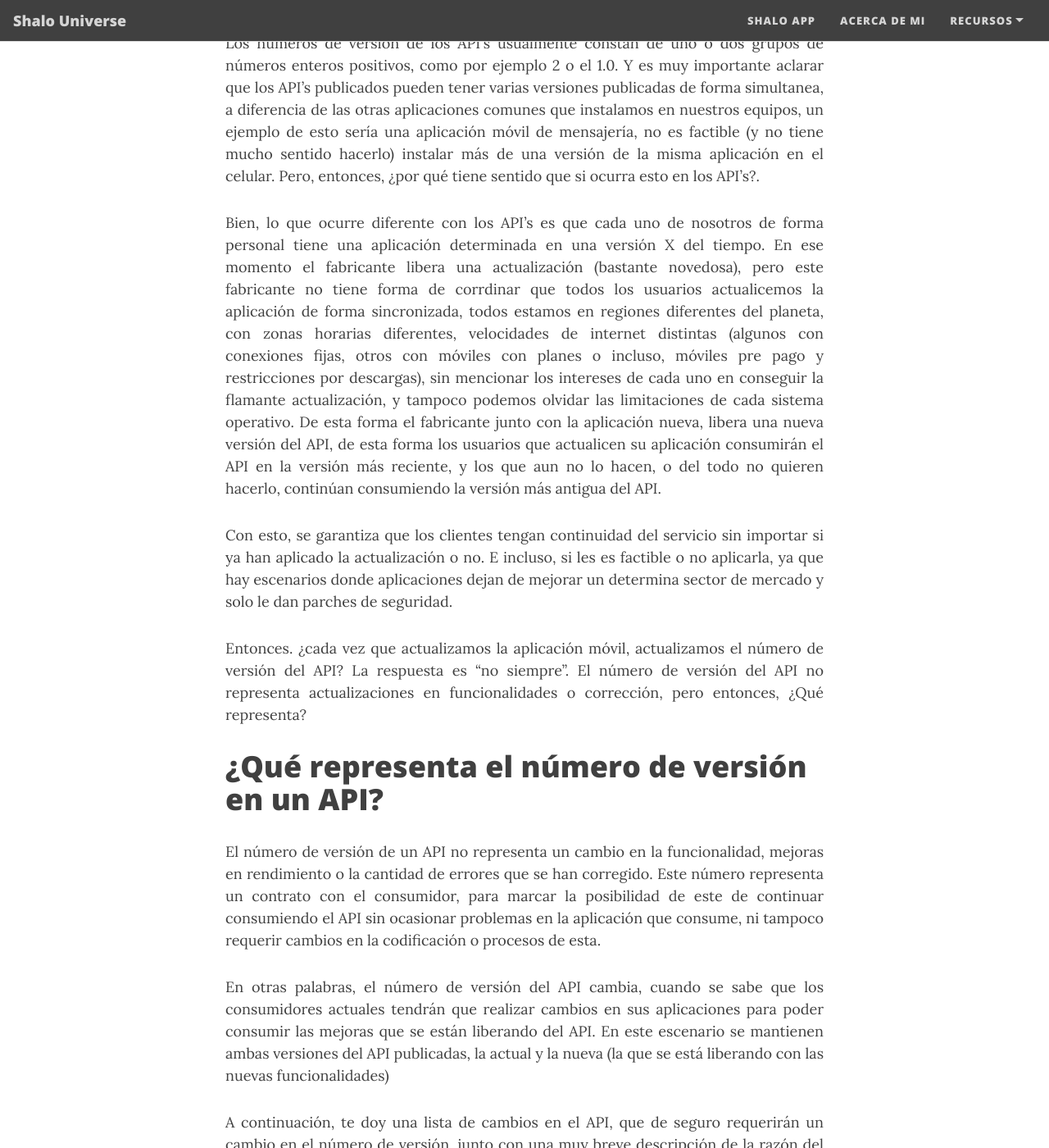
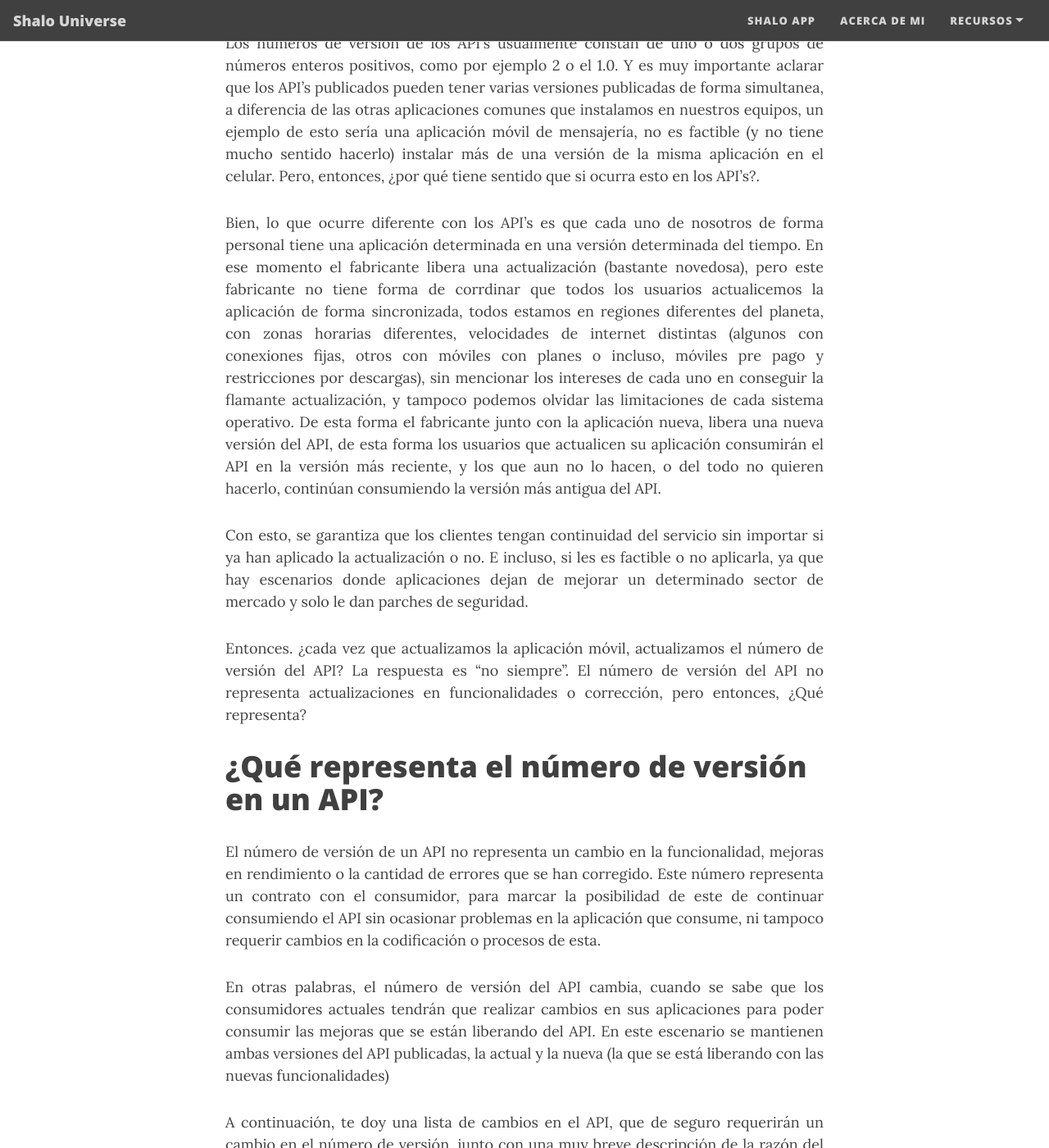
Before and after one commit to salomonvargas/blog, a Jekyll site: the page built from _posts/2021-03-16-api-versioning.md, in a window 1280 px wide and 1400 px high, scrolled down 2398 px. Shown: the whole window at 82% size. Built offline with Jekyll 4.4.1, drawn with Linux system fonts in a browser that asks for light colours; nearby versions of some CDN libraries; some of the changed text lies outside the part shown.

Commit message:
Mejoras adicionales y correcciones menores

```diff
--- a/_posts/2021-03-16-api-versioning.md
+++ b/_posts/2021-03-16-api-versioning.md
@@ -41,11 +41,11 @@
 </p>
 
 <p style='text-align: justify;'>
-Bien, lo que ocurre diferente con los API’s es que cada uno de nosotros de forma personal tiene una aplicación determinada en una versión X del tiempo. En ese momento el fabricante libera una actualización (bastante novedosa), pero este fabricante no tiene forma de corrdinar que todos los usuarios actualicemos la aplicación de forma sincronizada, todos estamos en regiones diferentes del planeta, con zonas horarias diferentes, velocidades de internet distintas (algunos con conexiones fijas, otros con móviles con planes o incluso, móviles pre pago y restricciones por descargas), sin mencionar los intereses de cada uno en conseguir la flamante actualización, y tampoco podemos olvidar las limitaciones de cada sistema operativo. De esta forma el fabricante junto con la aplicación nueva, libera una nueva versión del API, de esta forma los usuarios que actualicen su aplicación consumirán el API en la versión más reciente, y los que aun no lo hacen, o del todo no quieren hacerlo, continúan consumiendo la versión más antigua del API.
+Bien, lo que ocurre diferente con los API’s es que cada uno de nosotros de forma personal tiene una aplicación determinada en una versión determinada del tiempo. En ese momento el fabricante libera una actualización (bastante novedosa), pero este fabricante no tiene forma de corrdinar que todos los usuarios actualicemos la aplicación de forma sincronizada, todos estamos en regiones diferentes del planeta, con zonas horarias diferentes, velocidades de internet distintas (algunos con conexiones fijas, otros con móviles con planes o incluso, móviles pre pago y restricciones por descargas), sin mencionar los intereses de cada uno en conseguir la flamante actualización, y tampoco podemos olvidar las limitaciones de cada sistema operativo. De esta forma el fabricante junto con la aplicación nueva, libera una nueva versión del API, de esta forma los usuarios que actualicen su aplicación consumirán el API en la versión más reciente, y los que aun no lo hacen, o del todo no quieren hacerlo, continúan consumiendo la versión más antigua del API.
 </p>
 
 <p style='text-align: justify;'>
-Con esto, se garantiza que los clientes tengan continuidad del servicio sin importar si ya han aplicado la actualización o no. E incluso, si les es factible o no aplicarla, ya que hay escenarios donde aplicaciones dejan de mejorar un determina sector de mercado y solo le dan parches de seguridad.
+Con esto, se garantiza que los clientes tengan continuidad del servicio sin importar si ya han aplicado la actualización o no. E incluso, si les es factible o no aplicarla, ya que hay escenarios donde aplicaciones dejan de mejorar un determinado sector de mercado y solo le dan parches de seguridad.
 </p>
 
 <p style='text-align: justify;'>
@@ -77,8 +77,8 @@
 <p style='text-align: justify;'>
 El primero de estos caminos, es cuando el número de versión está en la URL para consumir el API, de esta forma tendríamos URL como las siguientes
 </p>
-• https://company.api/v1/security
-• https://company.api/v2/security
+• https://api.company/v1/security
+• https://api.company/v2/security
 
 <p style='text-align: justify;'>
 Los defensores de este enfoque indican que las URL deben ser únicas para un recurso, por lo que al modificar la URL (con el número de versión) es transparente para los consumidores que están consumiendo una versión del API y que esta se mantiene única para cada recurso.
@@ -93,10 +93,13 @@
 
 # Conclusión
 <p style='text-align: justify;'>
-Los números de versión sirven para marcar cambios, sin embargo, en esta ocasión los números de versión de los API’s no marcan cambios en la funcionalidad del software, o cuantas mejoras se han integrado. Sino que indica la compatibilidad de un consumidor, garantizando que, por actualizar el componente, los consumidores del API tengan inconvenientes, fallas o se vena en apuros para hacer sus aplicaciones compatibles con los nuevos cambios integrados al API.
+Los números de versión sirven para marcar cambios, sin embargo, en esta ocasión los números de versión de los API’s no marcan cambios en la funcionalidad del software, o cuantas mejoras se han integrado. Sino que indica la compatibilidad de un consumidor, garantizando que, por actualizar el componente, los consumidores del API no tengan inconvenientes, fallas o se vena en apuros para hacer sus aplicaciones compatibles con los nuevos cambios integrados al API.
 </p>
 
 <p style='text-align: justify;'>
 Existen diferentes formas de colocar el número de versión que se va a consumir, y no hay argumentos de suficiente peso (en lo personal) para pensar que una forma sea mejor que la otra.
+</p>
+
+<p style='text-align: justify;'>
 Finalmente el equipo que da seguimiento y desarrollo al API, debe estar muy claro que la no afectación de los consumidores es también una prioridad de ellos, y que deben estar bien claros cuando existe dicha afectación para liberar una versión nueva del API.
 </p>
```
Also changed, not shown: other parts of _posts/2021-03-16-api-versioning.md (+1 -1 lines).
